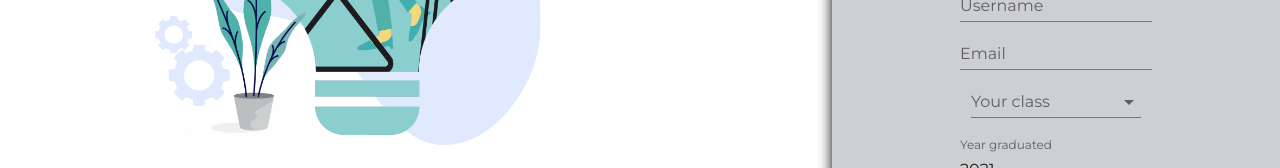
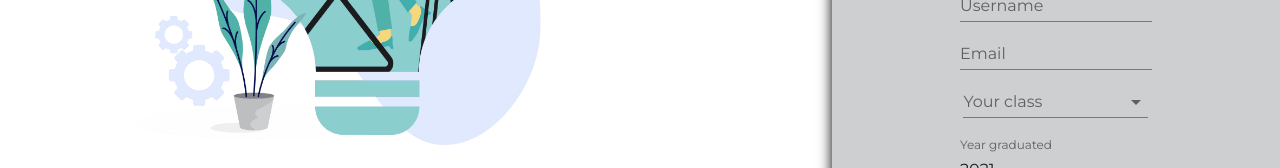
Before and after one commit to vasylynash/alumn-space, a React (Create React App) app in the folder client/: page /signup in a window 1280 px wide. Shown: the part 440-608 px from the top of the page. Built offline with nearby package versions, Linux system fonts and the light colour scheme.

Commit message:
fixed your class size in signup (#84)

```diff
--- a/client/src/pages/Signup.js
+++ b/client/src/pages/Signup.js
@@ -93,7 +93,7 @@ const Signup = () => {
                 <VerticalDiv>
                     <TextField id="username" label="Username" color='primary' name="username" onChange={handleChange} />
                     <TextField id="email" label="Email" color='primary' name="email" onChange={handleChange} />
-                    <FormControl style={{minWidth: 170}}>
+                    <FormControl style={{minWidth: 185}}>
                     <InputLabel id="subject" >Your class</InputLabel>
                         <Select
                         labelId="subject"
```
